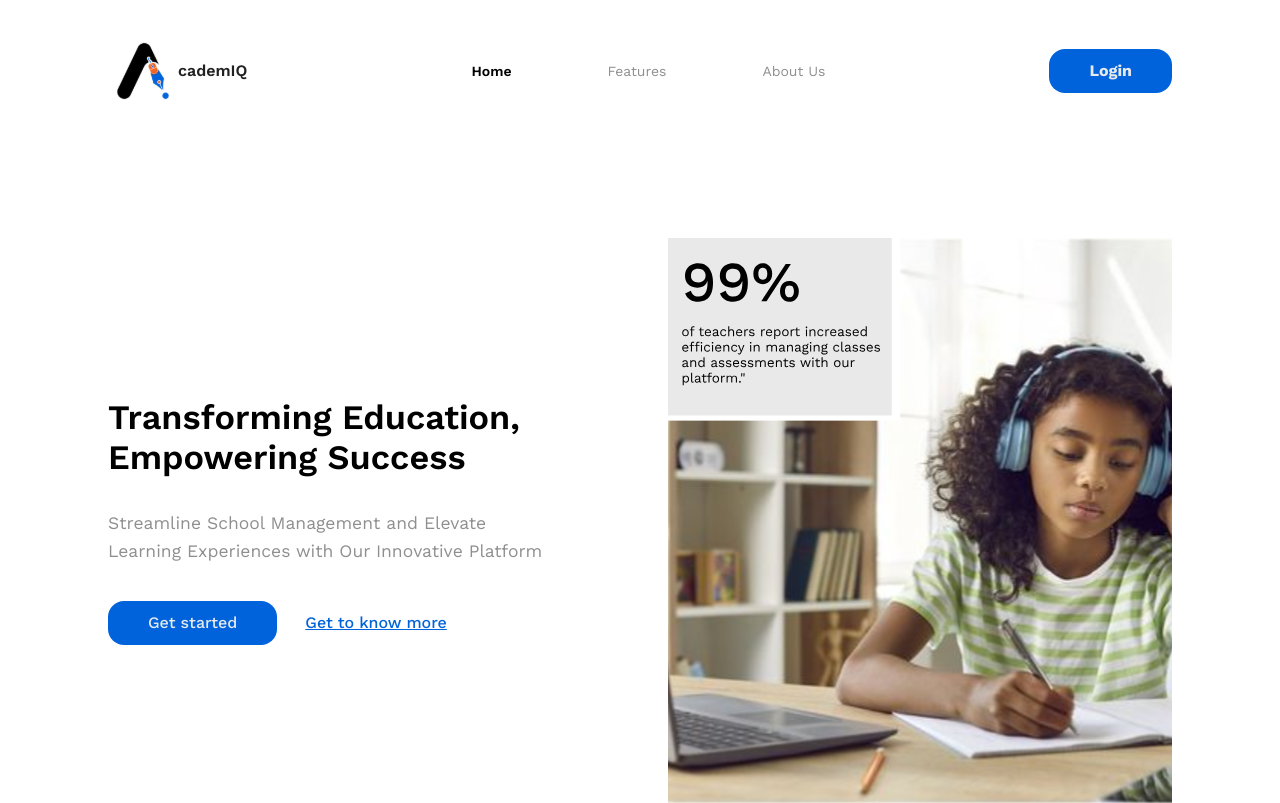
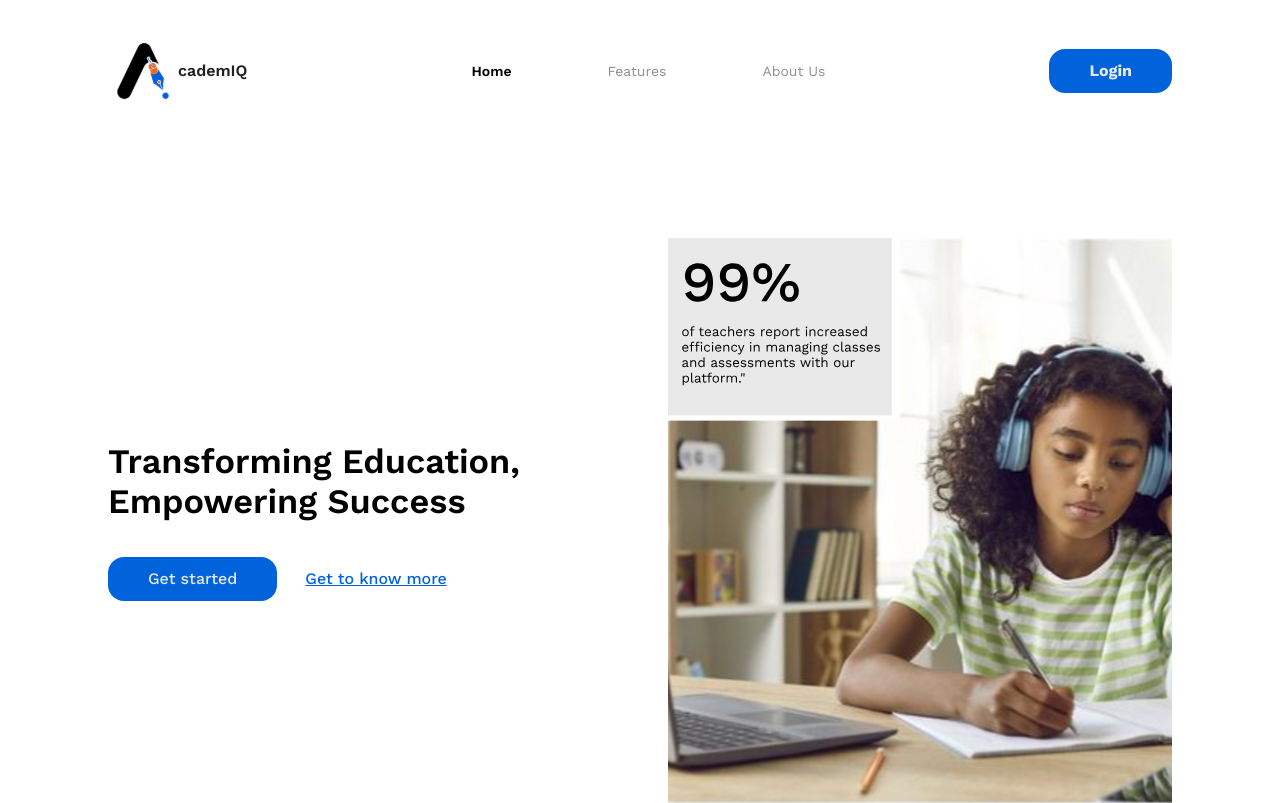
Before and after one commit to eromose-le/learning-management-system, a Next.js app: page / in a window 1280 px wide. Shown: the top 803 px of the page. Built offline with nearby package versions, Linux system fonts and the light colour scheme.

Commit message:
fix: resolve layout bug on hero component

```diff
--- a/src/app/(guest_layout)/(landing)/_components/LandingHero.tsx
+++ b/src/app/(guest_layout)/(landing)/_components/LandingHero.tsx
@@ -1,5 +1,6 @@
+"use client";
 import Container from "@/common/Container";
-import { Button, Typography } from "@mui/material";
+import { Button, Typography, useMediaQuery, useTheme } from "@mui/material";
 import Image from "next/image";
 import Reveals from "@/common/Reveals";
 import { FC } from "react";
@@ -26,42 +27,17 @@ const LandingHero: FC<LandingHeroProps> = ({
   imageAlt,
   inverse,
 }) => {
-  return (
-    <Container
-      component="section"
-      className={clsx(inverse && "md:items-end", "flex flex-col-reverse justify-between gap-8 m-auto mt-0 md:flex-row md:mt-24 md:gap-14 max-w-screen-2xl")}
-    >
-      <div className="flex-1">
-        <div className="flex flex-col max-w-md gap-6 mt-6 text-center md:text-start md:gap-8 md:mt-0">
-          <Reveals>
-            <Typography variant="h1" className="font-semibold text-secondary">
-              {heading}
-            </Typography>
-          </Reveals>
-          {!inverse && subheading && (
-            <Typography variant="h6" className="font-normal text-tertiary">
-              {subheading}
-            </Typography>
-          )}
-        </div>
+  const theme = useTheme();
+  const isMd = useMediaQuery(theme.breakpoints.up("md"));
 
-        {showButtons && (
-          <div className="flex flex-col gap-6 md:flex-row mt-7 md:mt-9 md:gap-3">
-            <Button variant="contained" size="large" className="px-10">
-              {buttonPrimaryText}
-            </Button>
-            <Button variant="linkSecondary" size="large">
-              {buttonSecondaryText}
-            </Button>
-          </div>
-        )}
-      </div>
-      {imageUrl && (
+  const renderImage = () =>
+    imageUrl && (
       <div className="flex-1">
         <Image
           src={imageUrl}
           alt={imageAlt || "Image"}
           sizes="100vw"
+          layout="responsive"
           style={{
             width: "100%",
             height: "auto",
@@ -71,15 +47,59 @@ const LandingHero: FC<LandingHeroProps> = ({
           height={300}
         />
       </div>
-      )}
+    );
 
-      {inverse && subheading && (
-        <div className="flex-1">
+  const renderSubheading = () =>
+    subheading && (
+      <div className="flex-1 mt-2 md:mt-0">
         <Typography variant="h6" className="font-normal text-tertiary">
           {subheading}
         </Typography>
       </div>
+    );
+
+    const renderButtons = () =>
+      showButtons && (
+        <div className="flex flex-col gap-6 md:flex-row mt-7 md:mt-9 md:gap-3">
+          <Button variant="contained" size="large" className="px-10">
+            {buttonPrimaryText}
+          </Button>
+          <Button variant="linkSecondary" size="large">
+            {buttonSecondaryText}
+          </Button>
+        </div>
+      );
+
+  return (
+    <Container
+      component="section"
+      className={clsx(
+        inverse && "md:items-end flex-col-reverse",
+        "flex flex-col-reverse justify-between gap-8 m-auto mt-0 md:flex-row md:mt-24 md:gap-14 max-w-screen-2xl"
       )}
+    >
+      <div className="flex-1">
+        <div className="flex flex-col max-w-md gap-8 mt-6 text-center md:text-start md:gap-8 md:mt-0">
+          <Reveals>
+            <Typography variant="h1" className="font-semibold text-secondary">
+              {heading}
+            </Typography>
+          </Reveals>
+          {isMd
+            ? !inverse
+            : inverse &&
+              subheading && (
+                <Typography variant="h6" className="font-normal text-tertiary">
+                  {subheading}
+                </Typography>
+              )}
+        </div>
+
+        {renderButtons()}
+      </div>
+
+      {renderImage()}
+      {isMd && inverse && renderSubheading()}
     </Container>
   );
 };
```
Lines whose indentation alone changed are shown as unchanged.
